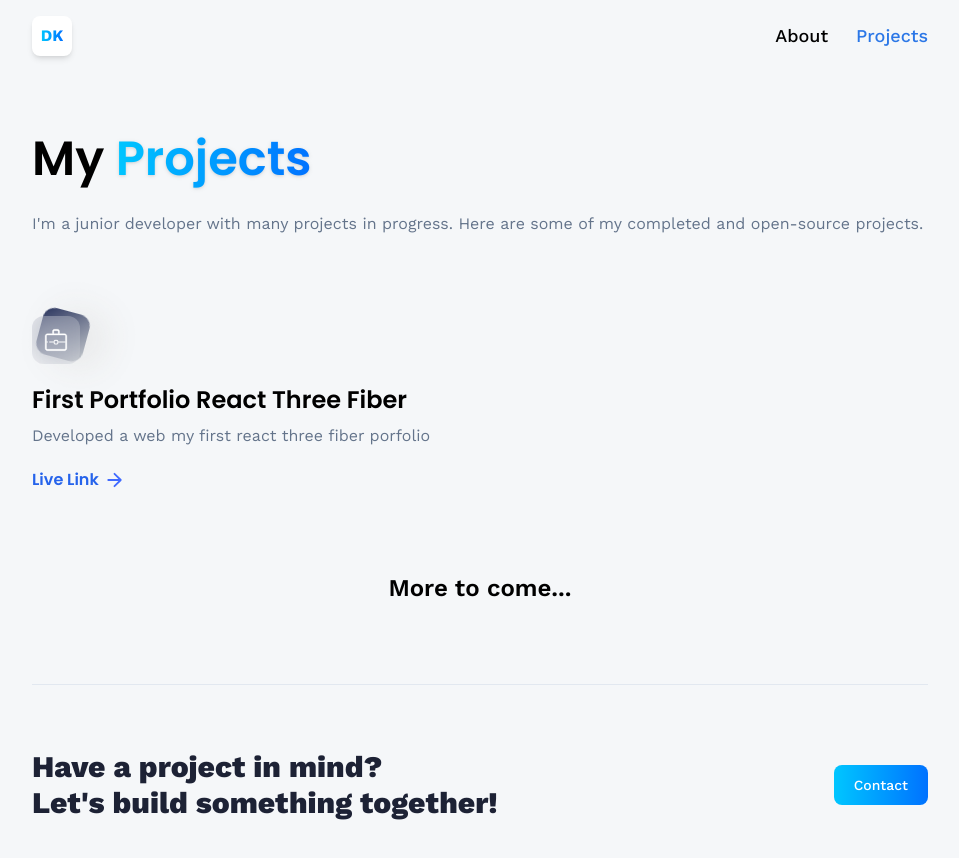
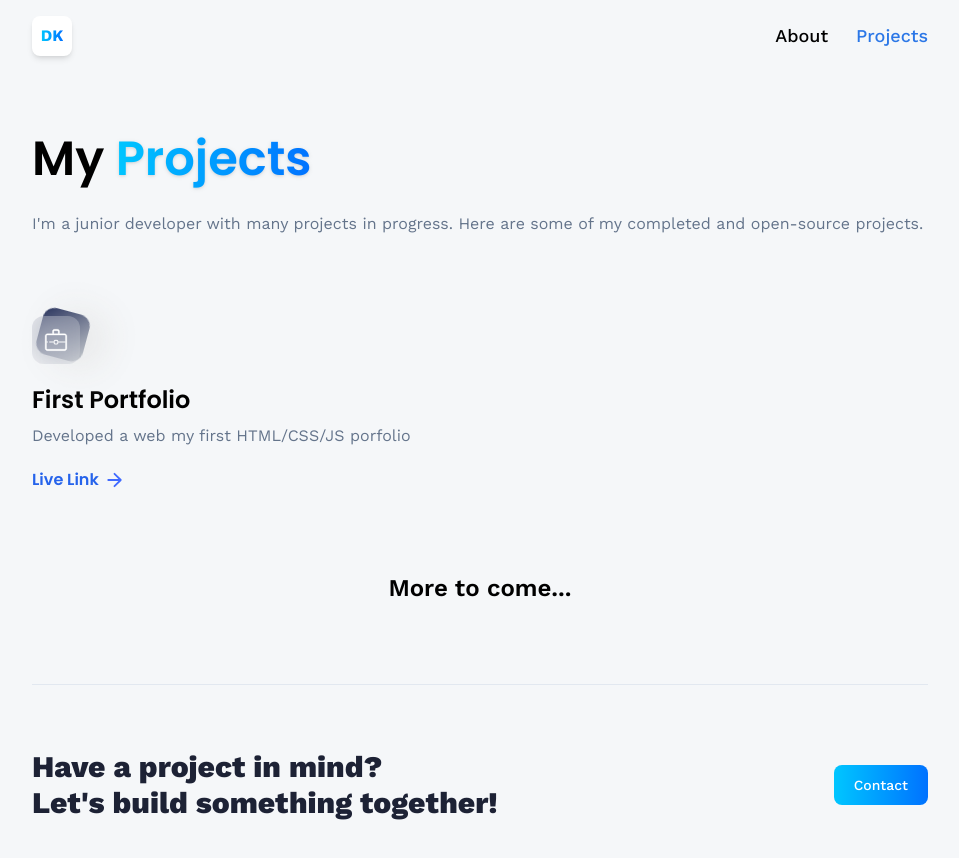
Before and after one commit to D4dis/3d_portfolio, a React (Vite) app: page /projects in a window 1280 px wide. Shown: the top 858 px of the page, without its empty margins (160-1119 px from the left). Built offline with nearby package versions, Linux system fonts and the light colour scheme; no server answers.

Commit message:
Update index.js

```diff
--- a/src/constants/index.js
+++ b/src/constants/index.js
@@ -224,9 +224,9 @@ export const projects = [
   {
     iconUrl: portfolio,
     theme: 'btn-back-black',
-    name: 'First Portfolio React Three Fiber',
-    description: 'Developed a web my first react three fiber porfolio',
-    link: 'https://github.com/D4dis/portfolio-threejs',
+    name: 'First Portfolio',
+    description: 'Developed a web my first HTML/CSS/JS porfolio',
+    link: 'https://github.com/D4dis/portfolio',
   },
   // {
   //   iconUrl: pricewise,
```
